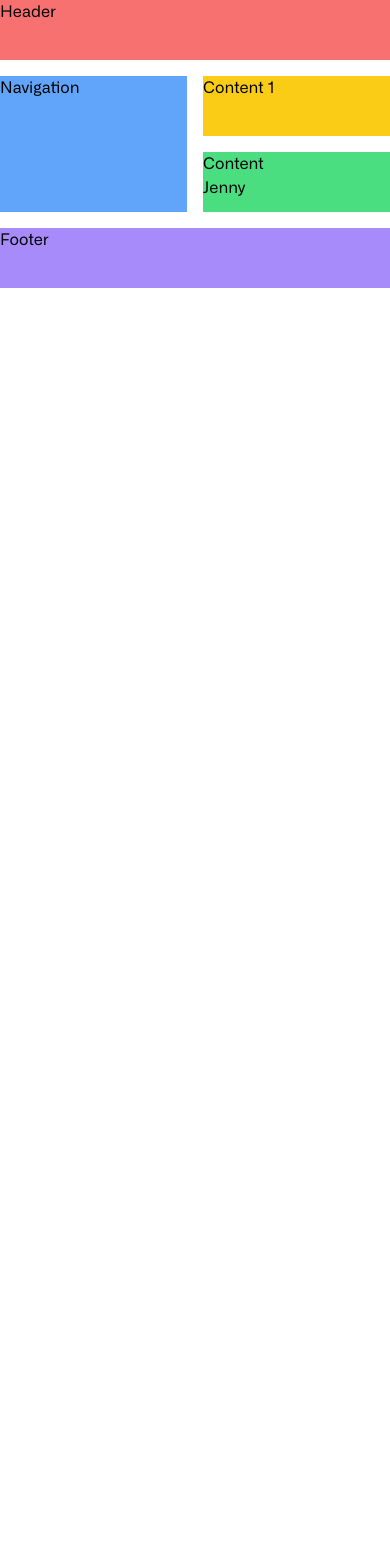
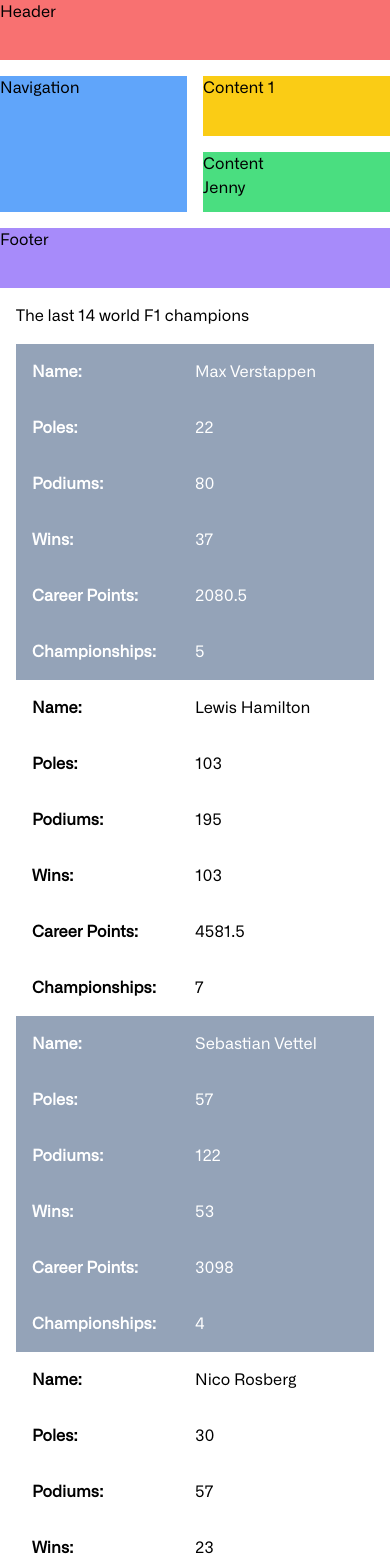
Before and after one commit to namnguyen29/my-react-template, a React (Vite) app: page /grid-home in a window 390 px wide. Shown: the top 1568 px of the page. Before the commit the page ends 844 px from the top, so only its background shows below. Built offline with nearby package versions, Linux system fonts and the light colour scheme.

Commit message:
Add responsive table (#22)

```diff
--- a/src/app/features/common/pages/MyGridHome/MyGridHome.tsx
+++ b/src/app/features/common/pages/MyGridHome/MyGridHome.tsx
@@ -1,10 +1,74 @@
 import clsx from 'clsx';
+
 import styles from './MyGridHome.module.scss';
+import { Table as AppTable } from '@app-shared/components';
+
+type Driver = {
+  name: string;
+  poles: number;
+  podiums: number;
+  wins: number;
+  careerPoints: number;
+  championships: number;
+};
 
 export const MyGridHome = () => {
+  const headers = ['Name', 'Poles', 'Podiums', 'Wins', 'Career points', 'Championships'];
+  const drivers: Driver[] = [
+    {
+      name: 'Max Verstappen',
+      poles: 22,
+      podiums: 80,
+      wins: 37,
+      careerPoints: 2080.5,
+      championships: 5
+    },
+    {
+      name: 'Lewis Hamilton',
+      poles: 103,
+      podiums: 195,
+      wins: 103,
+      careerPoints: 4581.5,
+      championships: 7
+    },
+    {
+      name: 'Sebastian Vettel',
+      poles: 57,
+      podiums: 122,
+      wins: 53,
+      careerPoints: 3098,
+      championships: 4
+    },
+    {
+      name: 'Nico Rosberg',
+      poles: 30,
+      podiums: 57,
+      wins: 23,
+      careerPoints: 1594.5,
+      championships: 1
+    },
+    {
+      name: 'Fernando Alonso',
+      poles: 22,
+      podiums: 104,
+      wins: 32,
+      careerPoints: 2118,
+      championships: 2
+    },
+    {
+      name: 'Kimi Räikkönen',
+      poles: 18,
+      podiums: 103,
+      wins: 21,
+      careerPoints: 1873,
+      championships: 1
+    }
+  ];
+
   return (
+    <>
       <article
-      className={clsx('h-full', 'grid-rows-min-60 grid grid-cols-2', 'gap-4', styles.container)}
+        className={clsx('h-full', 'grid grid-cols-2 grid-rows-min-60', 'gap-4', styles.container)}
       >
         <header className="col-start-1 col-end-3 bg-red-400">
           <span>Header</span>
@@ -15,7 +79,18 @@ export const MyGridHome = () => {
           <p>Content</p>
           <p>Jenny</p>
         </section>
-      <footer className="col-start-1 col-end-3 row-start-4 row-end-5 bg-violet-400">Footer</footer>
+        <footer className="col-start-1 col-end-3 row-start-4 row-end-5 bg-violet-400">
+          Footer
+        </footer>
       </article>
+
+      <div className="p-4">
+        <AppTable<Driver>
+          data={drivers}
+          headers={headers}
+          caption="The last 14 world F1 champions"
+        />
+      </div>
+    </>
   );
 };
--- /dev/null
+++ b/src/app/shared/components/Table/Table.module.scss
@@ -0,0 +1,16 @@
+tbody {
+  tr:nth-child(2n) {
+    @apply bg-white;
+  }
+
+  tr:nth-child(2n + 1) {
+    @apply text-white;
+  }
+}
+
+@media screen and (max-width: 768px) {
+  td::before {
+    content: attr(data-cell) ': ';
+    font-weight: 700;
+  }
+}
--- /dev/null
+++ b/src/app/shared/components/Table/Table.tsx
@@ -0,0 +1,54 @@
+import './Table.module.scss';
+
+import { formatTitleCase } from '@app-shared/utils';
+
+type Props<T> = Readonly<{
+  headers: string[];
+  data: T[];
+  caption?: string;
+}>;
+
+export function Table<T extends object>({ headers, data, caption }: Props<T>) {
+  return (
+    <div className="block max-w-full overflow-x-auto">
+      <table role="table" className="w-full border-collapse bg-slate-400">
+        {caption && (
+          <caption role="caption" className="mb-4 text-left">
+            {caption}
+          </caption>
+        )}
+
+        <thead className="bg-slate-100">
+          <tr role="row">
+            {headers.map((header, index) => (
+              <th className="hidden p-4 text-left md:table-cell" key={`${header}-${index}`}>
+                {header}
+              </th>
+            ))}
+          </tr>
+        </thead>
+
+        <tbody>
+          {data.map((tableData, index) => {
+            const rowId = `${index}-${Math.random()}`;
+            const entries = Object.entries(tableData).map(([key, value]) => (
+              <td
+                key={`${key}-${value}`}
+                className="grid grid-cols-2 p-4 md:table-cell"
+                data-cell={formatTitleCase(key)}
+              >
+                {value}
+              </td>
+            ));
+
+            return (
+              <tr role="row" key={rowId}>
+                {entries}
+              </tr>
+            );
+          })}
+        </tbody>
+      </table>
+    </div>
+  );
+}
--- a/src/app/shared/components/index.ts
+++ b/src/app/shared/components/index.ts
@@ -2,3 +2,4 @@ export * from './ProtectedRoute/ProtectedRoute';
 export * from './Form';
 export * from './Modal/Modal';
 export * from './ErrorBoundary/ErrorBoundary';
+export * from './Table/Table';
--- a/src/app/shared/utils/index.ts
+++ b/src/app/shared/utils/index.ts
@@ -1,2 +1,3 @@
 export * from './generateRandomId';
 export * from './syncTicketToLocal';
+export * from './strings';
--- /dev/null
+++ b/src/app/shared/utils/strings.ts
@@ -0,0 +1,3 @@
+export const formatTitleCase = (value: string): string => {
+  return value.replace(/([a-z])([A-Z])/g, '$1 $2').replace(/^./, (match) => match.toUpperCase());
+};
```
Lines whose indentation alone changed are shown as unchanged.
